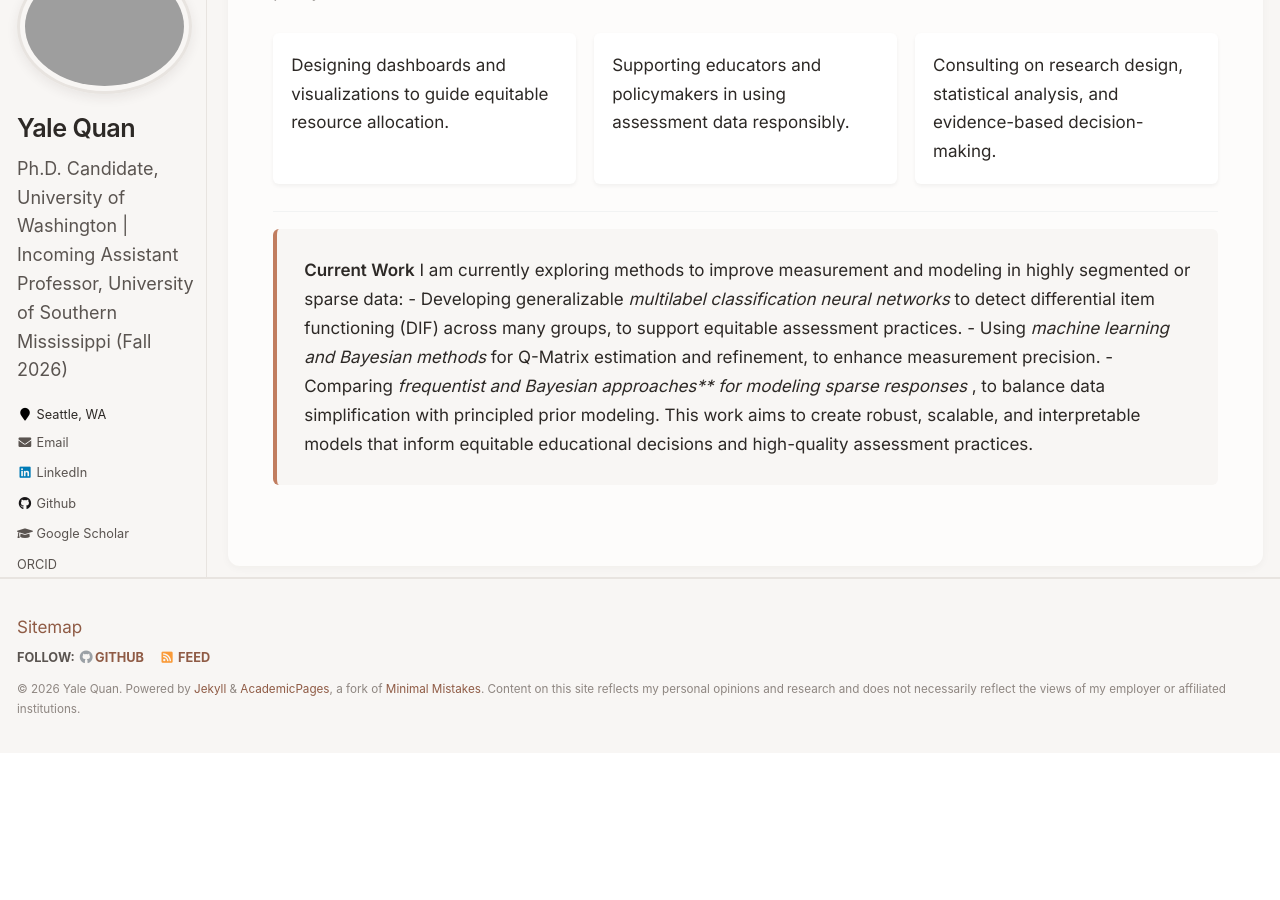
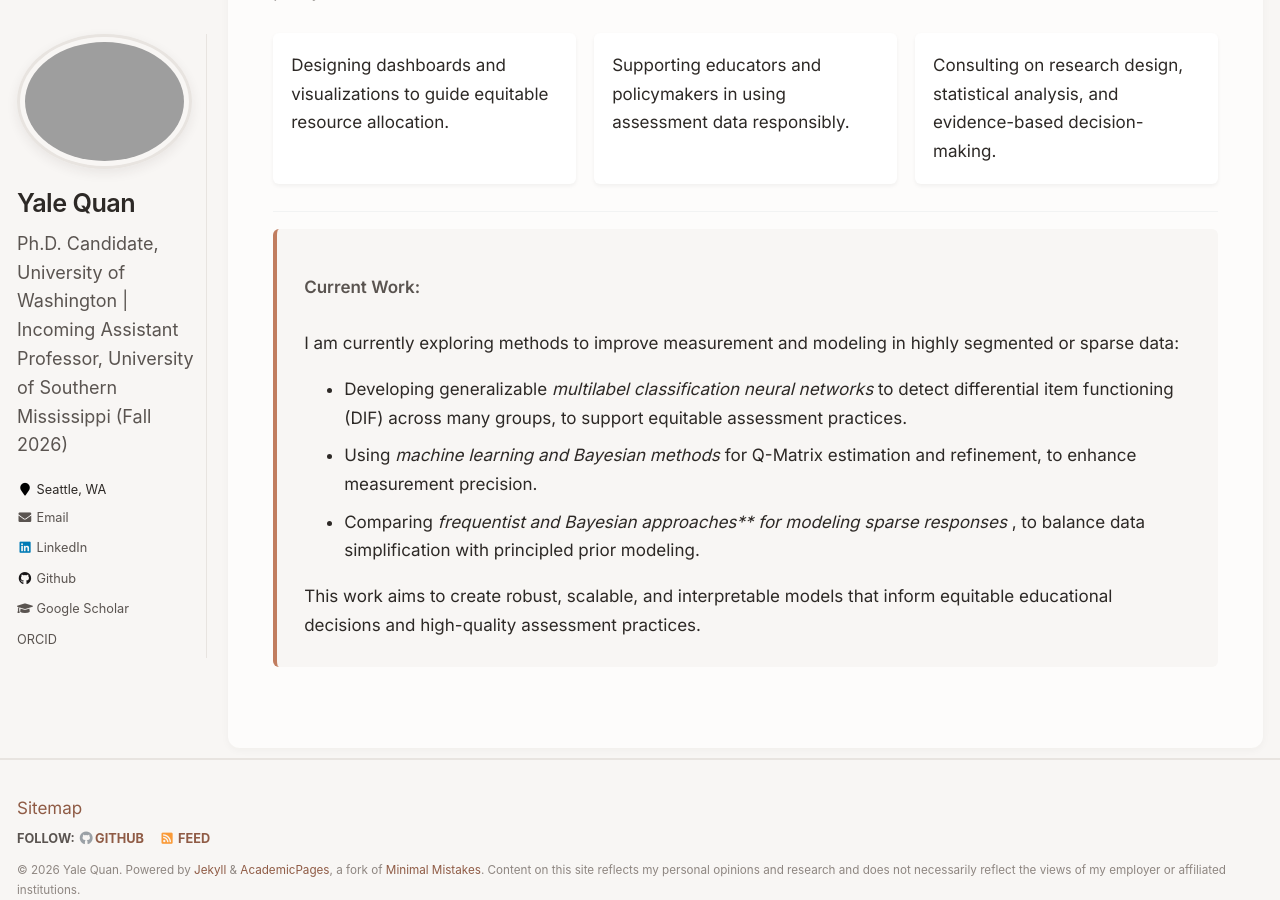
Before and after one commit to yalequan/yalequan.github.io, a Jekyll site: the page built from _pages/research.md, in a window 1280 px wide and 900 px high, scrolled down 1431 px. Built offline with Jekyll 4.4.1, drawn with Linux system fonts in a browser that asks for light colours; before the commit the page ends 2184 px from its top, so only the background shows below that.

Commit message:
Update research.md

```diff
--- a/_pages/research.md
+++ b/_pages/research.md
@@ -92,14 +92,17 @@ My applied work integrates research with collaboration to influence educational
 ---
 
 <div style="background-color: var(--warm-bg, #f8f6f4); padding: 1.5rem; border-left: 4px solid var(--primary-warm, #c17d5f); border-radius: 6px; margin-bottom: 2rem;">
-
-<b>Current Work</b>
+<p>
+<b>Current Work:</b>
+</p>
 
 I am currently exploring methods to improve measurement and modeling in highly segmented or sparse data:
 
-- Developing generalizable <em>multilabel classification neural networks</em> to detect differential item functioning (DIF) across many groups, to support equitable assessment practices.
-- Using <em>machine learning and Bayesian methods</em> for Q-Matrix estimation and refinement, to enhance measurement precision.
-- Comparing <em>frequentist and Bayesian approaches** for modeling sparse responses </em>, to balance data simplification with principled prior modeling.
+<ul>
+  <li>Developing generalizable <em>multilabel classification neural networks</em> to detect differential item functioning (DIF) across many groups, to support equitable assessment practices.</li>
+  <li>Using <em>machine learning and Bayesian methods</em> for Q-Matrix estimation and refinement, to enhance measurement precision.</li>
+  <li>Comparing <em>frequentist and Bayesian approaches** for modeling sparse responses </em>, to balance data simplification with principled prior modeling.</li>
+</ul>
 
 This work aims to create robust, scalable, and interpretable models that inform equitable educational decisions and high-quality assessment practices.
 
```
